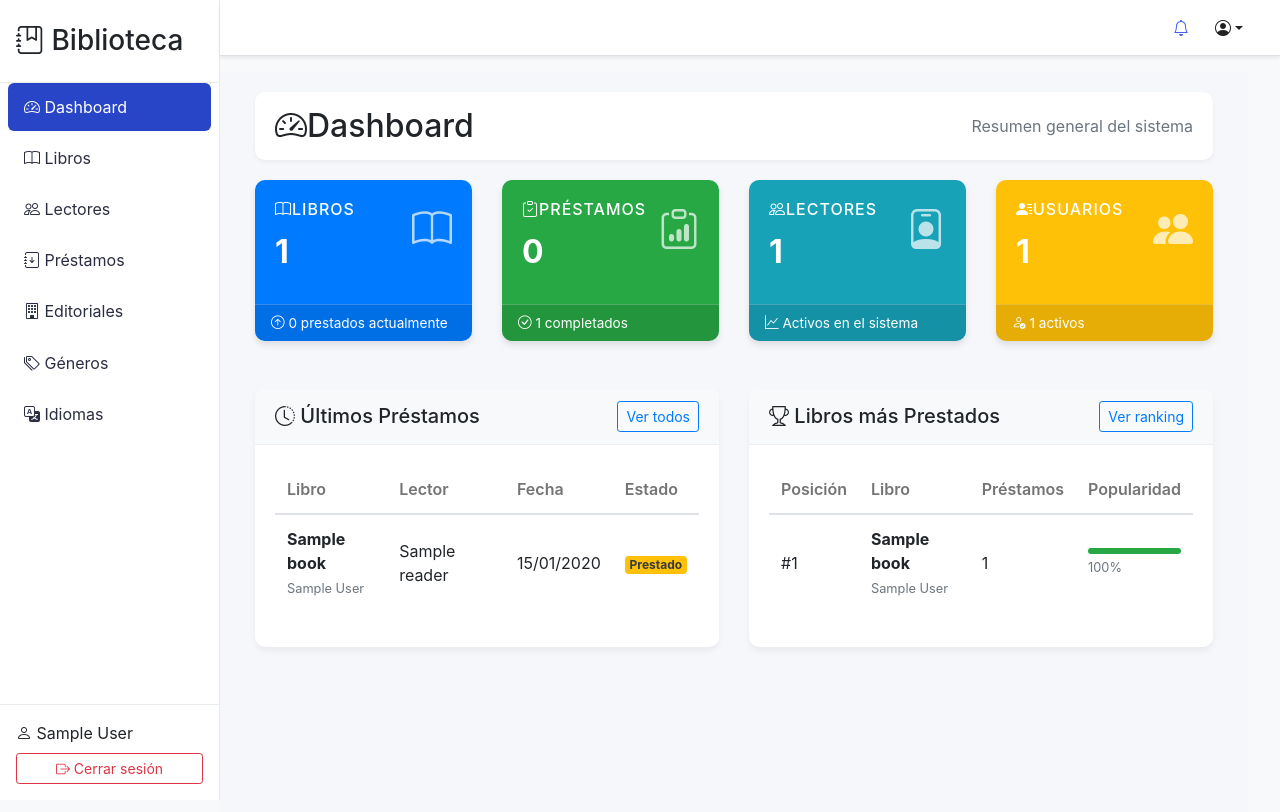
After one commit to BiblioProject/Proyecto_Biblioteca, a Django app: page /app_biblioteca/dashboard/ in a window 1280 px wide. The commit adds this page. Run offline with Django 5.2, Linux system fonts and the light colour scheme; a user stored in the database is signed in; tables that the repository leaves empty hold one stand-in row (values such as "Sample post"); some libraries are stand-ins or nearby versions.

Commit message:
Dashboard implementation

```diff
--- /dev/null
+++ b/app_biblioteca/templates/dashboard.html
@@ -0,0 +1,288 @@
+{% load static %}
+<!DOCTYPE html>
+<html lang="es">
+<head>
+    <meta charset="UTF-8">
+    <meta name="viewport" content="width=device-width, initial-scale=1.0">
+    <title>Dashboard - Biblioteca</title>
+    <link rel="stylesheet" href="{% static 'bootstrap/css/bootstrap.min.css' %}">
+    <link rel="stylesheet" href="{% static 'bootstrap/css/bootstrap-icons.css' %}">
+    <link rel="stylesheet" href="{% static 'css/main.css' %}?v=3">
+
+    <style>
+        .card-stat {
+            border-radius: 10px;
+            transition: all 0.3s ease;
+            border: none;
+            box-shadow: 0 4px 6px rgba(0,0,0,0.1);
+        }
+        .card-stat:hover {
+            transform: translateY(-5px);
+            box-shadow: 0 10px 20px rgba(0,0,0,0.15);
+        }
+        .card-stat .card-icon {
+            font-size: 2.5rem;
+            opacity: 0.7;
+        }
+        .card-stat .card-title {
+            font-size: 1rem;
+            text-transform: uppercase;
+            letter-spacing: 1px;
+            margin-bottom: 0.5rem;
+        }
+        .card-stat .card-value {
+            font-size: 2rem;
+            font-weight: 700;
+            margin: 0.5rem 0;
+        }
+        .card-stat .card-footer-stat {
+            background: rgba(0,0,0,0.1);
+            border-top: 1px solid rgba(255,255,255,0.2);
+            font-size: 0.85rem;
+            padding: 0.5rem 1rem;
+            border-radius: 0 0 10px 10px;
+        }
+        .card-activity {
+            border-radius: 10px;
+            border: none;
+            box-shadow: 0 4px 6px rgba(0,0,0,0.05);
+        }
+        .card-activity .card-header {
+            background-color: #f8f9fa;
+            border-bottom: 1px solid #eee;
+            font-weight: 600;
+            border-radius: 10px 10px 0 0 !important;
+        }
+        .table-activity th {
+            border-top: none;
+            font-weight: 600;
+            color: #6c757d;
+        }
+        .main-content {
+            background-color: #f5f7fa;
+            min-height: calc(100vh - 60px);
+            padding: 20px;
+        }
+        .page-header {
+            background: white;
+            padding: 15px 20px;
+            border-radius: 10px;
+            margin-bottom: 20px;
+            box-shadow: 0 2px 4px rgba(0,0,0,0.05);
+        }
+        .progress {
+            background-color: #e9ecef;
+            border-radius: 3px;
+            height: 6px;
+        }
+        .progress-bar.dynamic-width {
+            transition: width 0.6s ease;
+        }
+    </style>
+</head>
+<body>
+    {% include 'partials/topbar.html' %}
+    {% include 'partials/navbar.html' %}
+    <div class="main-content">
+        <div class="container-fluid">
+            <div class="page-header">
+                <h2><i class="bi bi-speedometer2 me-2"></i>Dashboard</h2>
+                <div class="text-muted">Resumen general del sistema</div>
+            </div>
+            <div class="row mb-4">
+                <div class="col-xl-3 col-md-6 mb-4">
+                    <div class="card card-stat bg-primary text-white">
+                        <div class="card-body">
+                            <div class="d-flex justify-content-between">
+                                <div>
+                                    <h5 class="card-title"><i class="bi bi-book me-2"></i>Libros</h5>
+                                    <p class="card-value">{{ stats.total_libros }}</p>
+                                </div>
+                                <div class="card-icon">
+                                    <i class="bi bi-book"></i>
+                                </div>
+                            </div>
+                        </div>
+                        <div class="card-footer-stat">
+                            <i class="bi bi-arrow-up-circle"></i> {{ stats.libros_prestados }} prestados actualmente
+                        </div>
+                    </div>
+                </div>
+
+                <!-- Tarjeta Préstamos -->
+                <div class="col-xl-3 col-md-6 mb-4">
+                    <div class="card card-stat bg-success text-white">
+                        <div class="card-body">
+                            <div class="d-flex justify-content-between">
+                                <div>
+                                    <h5 class="card-title"><i class="bi bi-clipboard-check me-2"></i>Préstamos</h5>
+                                    <p class="card-value">{{ stats.prestamos_activos }}</p>
+                                </div>
+                                <div class="card-icon">
+                                    <i class="bi bi-clipboard-data"></i>
+                                </div>
+                            </div>
+                        </div>
+                        <div class="card-footer-stat">
+                            <i class="bi bi-check-circle"></i> {{ stats.prestamos_completados }} completados
+                        </div>
+                    </div>
+                </div>
+
+                <!-- Tarjeta Lectores -->
+                <div class="col-xl-3 col-md-6 mb-4">
+                    <div class="card card-stat bg-info text-white">
+                        <div class="card-body">
+                            <div class="d-flex justify-content-between">
+                                <div>
+                                    <h5 class="card-title"><i class="bi bi-people me-2"></i>Lectores</h5>
+                                    <p class="card-value">{{ stats.total_lectores }}</p>
+                                </div>
+                                <div class="card-icon">
+                                    <i class="bi bi-person-badge"></i>
+                                </div>
+                            </div>
+                        </div>
+                        <div class="card-footer-stat">
+                            <i class="bi bi-graph-up"></i> Activos en el sistema
+                        </div>
+                    </div>
+                </div>
+
+                <!-- Tarjeta Usuarios -->
+                <div class="col-xl-3 col-md-6 mb-4">
+                    <div class="card card-stat bg-warning text-white">
+                        <div class="card-body">
+                            <div class="d-flex justify-content-between">
+                                <div>
+                                    <h5 class="card-title"><i class="bi bi-person-lines-fill me-2"></i>Usuarios</h5>
+                                    <p class="card-value">{{ stats.total_usuarios }}</p>
+                                </div>
+                                <div class="card-icon">
+                                    <i class="bi bi-people-fill"></i>
+                                </div>
+                            </div>
+                        </div>
+                        <div class="card-footer-stat">
+                            <i class="bi bi-person-check"></i> {{ stats.usuarios_activos }} activos
+                        </div>
+                    </div>
+                </div>
+            </div>
+
+            <!-- Sección de Actividades -->
+            <div class="row">
+                <!-- Últimos Préstamos -->
+                <div class="col-lg-6 mb-4">
+                    <div class="card card-activity h-100">
+                        <div class="card-header d-flex justify-content-between align-items-center">
+                            <h5 class="mb-0"><i class="bi bi-clock-history me-2"></i> Últimos Préstamos</h5>
+                            <a href="{% url 'main' %}" class="btn btn-sm btn-outline-primary">Ver todos</a>
+                        </div>
+                        <div class="card-body">
+                            <div class="table-responsive">
+                                <table class="table table-activity">
+                                    <thead>
+                                        <tr>
+                                            <th>Libro</th>
+                                            <th>Lector</th>
+                                            <th>Fecha</th>
+                                            <th>Estado</th>
+                                        </tr>
+                                    </thead>
+                                    <tbody>
+                                        {% for prestamo in ultimos_prestamos %}
+                                        <tr>
+                                            <td>
+                                                <strong>{{ prestamo.book.title }}</strong><br>
+                                                <small class="text-muted">{{ prestamo.book.author }}</small>
+                                            </td>
+                                            <td>{{ prestamo.reader.name }}</td>
+                                            <td>{{ prestamo.date|date:"d/m/Y" }}</td>
+                                            <td>
+                                                {% if prestamo.return_date %}
+                                                    <span class="badge bg-success">Devuelto</span>
+                                                {% else %}
+                                                    <span class="badge bg-warning text-dark">Prestado</span>
+                                                {% endif %}
+                                            </td>
+                                        </tr>
+                                        {% endfor %}
+                                    </tbody>
+                                </table>
+                            </div>
+                        </div>
+                    </div>
+                </div>
+
+                <!-- Libros más Prestados -->
+                <div class="col-lg-6 mb-4">
+                    <div class="card card-activity h-100">
+                        <div class="card-header d-flex justify-content-between align-items-center">
+                            <h5 class="mb-0"><i class="bi bi-trophy me-2"></i> Libros más Prestados</h5>
+                            <a href="#" class="btn btn-sm btn-outline-primary">Ver ranking</a>
+                        </div>
+                        <div class="card-body">
+                            <div class="table-responsive">
+                                <table class="table table-activity">
+                                    <thead>
+                                        <tr>
+                                            <th>Posición</th>
+                                            <th>Libro</th>
+                                            <th>Préstamos</th>
+                                            <th>Popularidad</th>
+                                        </tr>
+                                    </thead>
+                                    <tbody>
+                                        {% for libro in libros_mas_prestados %}
+                                        <tr>
+                                            <td class="fw-bold">#{{ forloop.counter }}</td>
+                                            <td>
+                                                <strong>{{ libro.title }}</strong><br>
+                                                <small class="text-muted">{{ libro.author }}</small>
+                                            </td>
+                                            <td>{{ libro.num_prestamos }}</td>
+                                            <td>
+                                                <div class="progress">
+                                                    <div class="progress-bar bg-success dynamic-width"
+                                                         data-width="{{ libro.porcentaje }}"
+                                                         style="width: 0%"
+                                                         aria-valuenow="{{ libro.num_prestamos }}"
+                                                         aria-valuemin="0"
+                                                         aria-valuemax="100">
+                                                    </div>
+                                                </div>
+                                                <small class="text-muted">{{ libro.porcentaje|floatformat:0 }}%</small>
+                                            </td>
+                                        </tr>
+                                        {% endfor %}
+                                    </tbody>
+                                </table>
+                            </div>
+                        </div>
+                    </div>
+                </div>
+            </div>
+        </div>
+    </div>
+
+    <!-- JavaScript -->
+    <script src="https://code.jquery.com/jquery-3.6.0.min.js"></script>
+    <script src="https://cdn.jsdelivr.net/npm/popper.js@1.16.1/dist/umd/popper.min.js"></script>
+    <script src="{% static 'bootstrap/js/bootstrap.min.js' %}"></script>
+
+    <script>
+    document.addEventListener('DOMContentLoaded', function() {
+        document.querySelectorAll('.dynamic-width').forEach(function(el) {
+            const width = parseFloat(el.dataset.width) || 0;
+            setTimeout(() => {
+                el.style.width = width + '%';
+            }, 100);
+        });
+        $('.card-stat').each(function(i) {
+            $(this).delay(i * 200).animate({ opacity: 1 }, 400);
+        });
+    });
+    </script>
+</body>
+</html>
--- a/app_biblioteca/templates/partials/topbar.html
+++ b/app_biblioteca/templates/partials/topbar.html
@@ -3,6 +3,12 @@
         <h3 class="mb-0"><i class="bi bi-journal-bookmark"></i> Biblioteca</h3>
     </div>
     <ul class="nav flex-column px-2">
+
+      <li class="nav-item">
+    <a href="{% url 'dashboard' %}" class="nav-link{% if request.resolver_match.url_name == 'dashboard' %} active{% endif %}">
+        <i class="bi bi-speedometer2"></i> Dashboard
+    </a>
+</li>
         <li class="nav-item">
             <a href="{% url 'books' %}" class="nav-link{% if request.resolver_match.url_name == 'books' %} active{% endif %}">
                 <i class="bi bi-book"></i> Libros
--- a/app_biblioteca/urls.py
+++ b/app_biblioteca/urls.py
@@ -2,6 +2,8 @@ from app_biblioteca import views
 from django.urls import path, include
 from . import views
 from django.contrib.auth import views as auth_views
+from .views import dashboard
+
 
 urlpatterns = [
     path(r'', views.main, name='main'), # lendings
@@ -54,4 +56,6 @@ urlpatterns = [
     path('password_reset/done/', auth_views.PasswordResetDoneView.as_view(template_name='password_reset_done.html'), name='password_reset_done'),
     path('reset/<uidb64>/<token>/', auth_views.PasswordResetConfirmView.as_view(template_name='password_reset_confirm.html'), name='password_reset_confirm'),
     path('reset/done/', auth_views.PasswordResetCompleteView.as_view(template_name='password_reset_complete.html'), name='password_reset_complete'),
+
+    path('dashboard/', dashboard, name='dashboard'),
 ]
--- a/app_biblioteca/views.py
+++ b/app_biblioteca/views.py
@@ -14,6 +14,8 @@ from django.shortcuts import render, redirect
 from .forms import RegistroUsuarioForm
 from django.contrib.auth import logout as auth_logout
 from django.shortcuts import redirect
+from django.contrib.auth.models import User
+from django.db.models import Count
 
 def logout(request):
     auth_logout(request)
@@ -309,3 +311,38 @@ def editGenre(request, id):
       error = e
       genre = None
    return render(request, 'editGenre.html', {'genre_form': genre_form, 'error':error, 'genre': genre})
+@login_required(login_url='/app_biblioteca/login/')
+def dashboard(request):
+    stats = {
+        'total_usuarios': User.objects.count(),
+        'usuarios_activos': User.objects.filter(is_active=True).count(),
+        'total_libros': Book.objects.filter(is_active=True).count(),
+        'libros_prestados': Lending.objects.filter(real_return_date__isnull=True).count(),
+        'total_lectores': Reader.objects.filter(is_active=True).count(),
+        'total_editoriales': Editorial.objects.filter(is_active=True).count(),
+        'total_generos': Genre.objects.filter(is_active=True).count(),
+        'total_idiomas': Language.objects.filter(is_active=True).count(),
+        'prestamos_activos': Lending.objects.filter(real_return_date__isnull=True).count(),
+        'prestamos_completados': Lending.objects.filter(real_return_date__isnull=False).count(),
+    }
+
+
+    ultimos_prestamos = Lending.objects.select_related('book', 'reader').order_by('-date')[:5]
+
+    libros_mas_prestados = Book.objects.filter(
+        is_active=True
+    ).annotate(
+        num_prestamos=Count('lending')
+    ).order_by('-num_prestamos')[:5]
+
+
+    max_prestamos = libros_mas_prestados[0].num_prestamos if libros_mas_prestados else 1
+
+    for libro in libros_mas_prestados:
+        libro.porcentaje = min((libro.num_prestamos / max_prestamos) * 100, 100)
+
+    return render(request, 'dashboard.html', {
+        'stats': stats,
+        'ultimos_prestamos': ultimos_prestamos,
+        'libros_mas_prestados': libros_mas_prestados
+    })
```
Also changed, not shown: app_biblioteca/static/css/main.css (line endings or trailing spaces).
